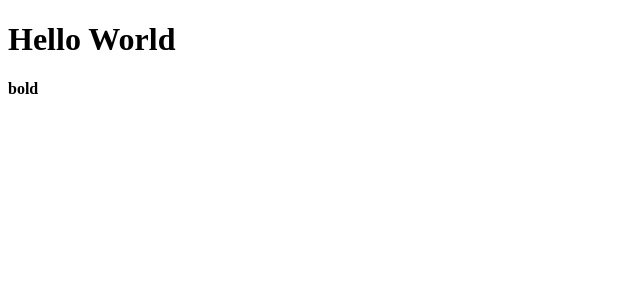
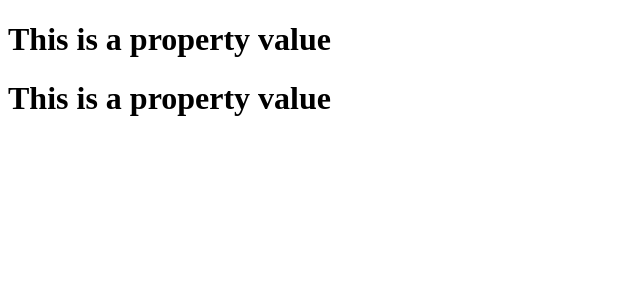
Before and after one commit to diegohdez90/learning-react, a React (Create React App) app: page / in a window 1280 px wide. Shown: the top 300 px of the page, without its empty margins (0-640 px from the left). Built offline with nearby package versions, Linux system fonts and the light colour scheme.

Commit message:
feat(App):
add interpolation to render a property

```diff
--- a/src/App.js
+++ b/src/App.js
@@ -2,10 +2,11 @@ import React from 'react';
 
 class App extends React.Component{
   render() {
+    let {txt} = this.props;
     return (
       <div>
-        <h1>Hello World</h1>
-        <b>bold</b>
+        <h1>{this.props.txt}</h1>
+        <h1>{txt}</h1>
       </div>
     )
   }
--- a/src/index.js
+++ b/src/index.js
@@ -3,6 +3,6 @@ import ReactDOM from 'react-dom';
 import App from './App';
 
 ReactDOM.render(
-  <App />,
+  <App txt="This is a property value" />,
   document.getElementById('root')
 );
```
